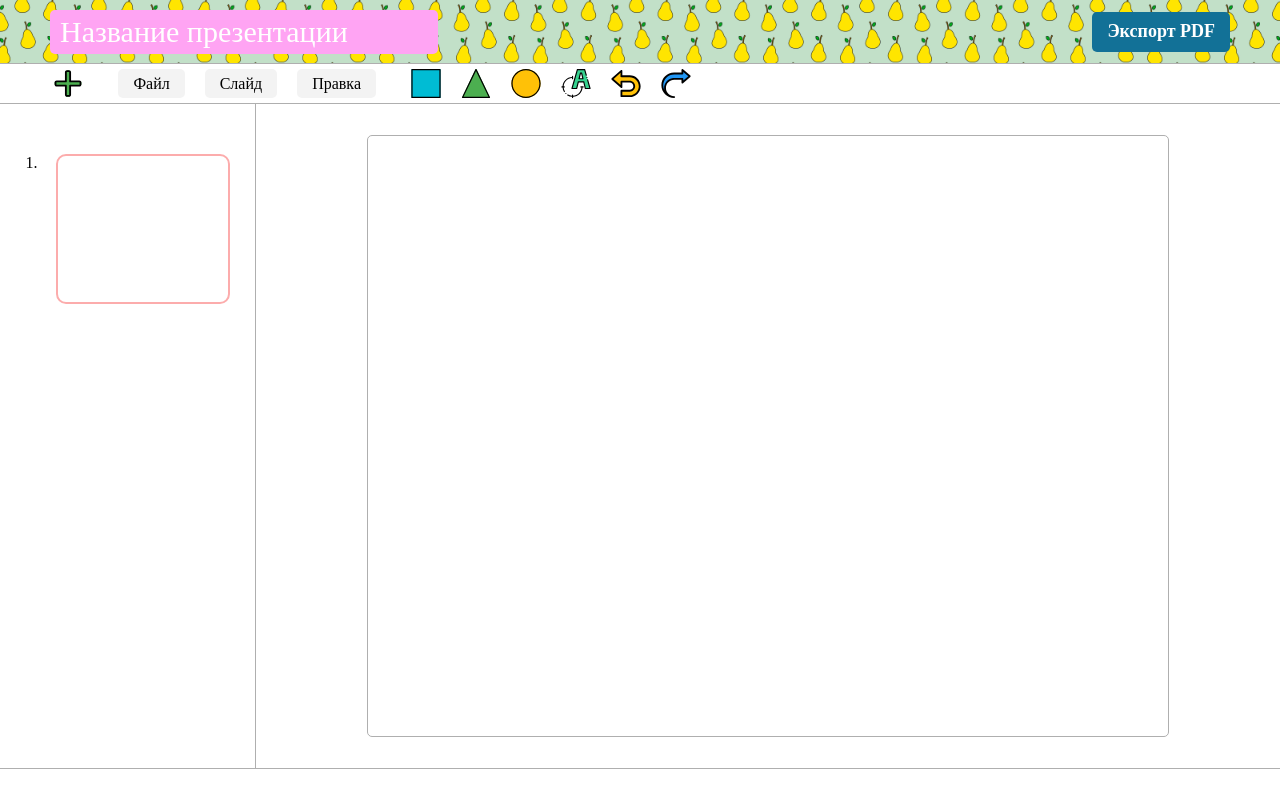
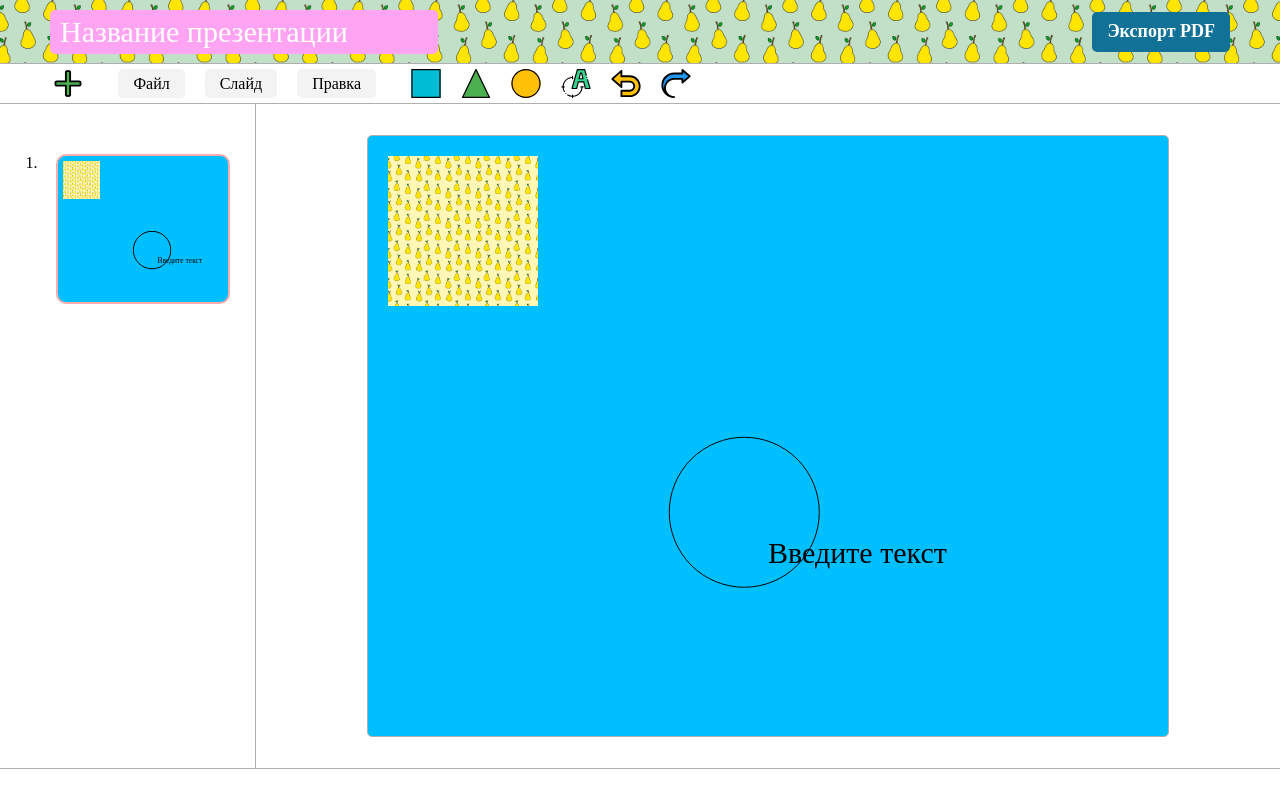
Before and after one commit to anatoliypus/beauty-slides, a React (Create React App) app: page / in a window 1280 px wide. Built offline with nearby package versions, Linux system fonts and the light colour scheme; a web font is replaced by a local one.

Commit message:
Example for instruments listener

```diff
--- a/src/dispatcher.tsx
+++ b/src/dispatcher.tsx
@@ -3,7 +3,7 @@ import { AppType, History } from './model/model';
 import ReactDOM from 'react-dom';
 import App from './App';
 import { cloneApp } from './methods/secondaryMethods';
-import { exportApp } from './methods/methods';
+import { exportApp, exportPDF } from './methods/methods';
 
 let globalState: AppType | null = null;
 const undoStack: History = [];
@@ -58,4 +58,8 @@ function exportAppLocally(): void {
     if (globalState) exportApp(globalState);
 }
 
+export function exportPDFApp() {
+    if (globalState) exportPDF(globalState);
+}
+
 export { init, dispatch, undo, redo, exportAppLocally }
--- a/src/index.tsx
+++ b/src/index.tsx
@@ -5,12 +5,12 @@ import { init } from './dispatcher';
 
 const settings = constructors.createSettings('800px', '600px');
 let app = constructors.createApp(settings);
-// app = addText(app);
-// app = moveItem(app, {id: app.slides[0].objects[0].id, x: 400, y: 400});
-// app = addFigure(app, 'circle');
-// app = moveItem(app, {id: app.slides[0].objects[1].id, x: 300, y: 300});
-// app = addImage(app, '/background-1.jpg');
-// app = setSlideBg(app, 'deepskyblue');
+app = addText(app);
+app = moveItem(app, {id: app.slides[0].objects[0].id, x: 400, y: 400});
+app = addFigure(app, 'circle');
+app = moveItem(app, {id: app.slides[0].objects[1].id, x: 300, y: 300});
+app = addImage(app, '/background-1.jpg');
+app = setSlideBg(app, 'deepskyblue');
 
 init(app);
 
--- a/src/methods/methods.ts
+++ b/src/methods/methods.ts
@@ -15,6 +15,7 @@ import {
 } from './secondaryMethods';
 import constructors from '../constructors/constructors';
 import { init } from '../dispatcher';
+import getObjects from '../view/SlideViewport/getObjects';
 
 // import deepFreeze from 'deep-freeze';
 
@@ -320,7 +321,7 @@ function getBase64(image: ImgObject): Promise<string> {
     });
 }
 
-export async function importApp() {
+export function importApp() {
     let input = document.createElement('input');
     input.style.display = 'none';
     input.type = 'file';
@@ -337,3 +338,7 @@ export async function importApp() {
     document.body.append(input);
     input.click();
 }
+
+export function exportPDF(app: AppType) {
+    console.log(app);
+}
--- a/src/view/Instruments/Instruments.tsx
+++ b/src/view/Instruments/Instruments.tsx
@@ -9,7 +9,7 @@ import TextIcon from './img/text.svg';
 import PlusIcon from './img/plus.svg';
 import UndoIcon from './img/undo.svg';
 import RedoIcon from './img/redo.svg';
-import { addSlide, importApp } from '../../methods/methods';
+import { addSlide, importApp, addFigure } from '../../methods/methods';
 import { dispatch, undo, redo, exportAppLocally } from '../../dispatcher';
 
 function addSlideButtonOnClick(): void {
@@ -38,6 +38,10 @@ const slideBtnContextMenuItems = [
     }
 ]
 
+function addRectButtonClick() {
+    dispatch(addFigure, 'rectangle');
+}
+
 export default function Instruments() {
   return (
     <div className={styles.instruments}>
@@ -45,7 +49,7 @@ export default function Instruments() {
       <ContextButton heading='Файл' contextMenuItems={fileBtnContextMenuItems} />
       <ContextButton heading='Слайд' contextMenuItems={slideBtnContextMenuItems} />
       <ContextButton heading='Правка' contextMenuItems={[]} />
-      <Button onClick={() => {}} imgUrl={ RectIcon } />
+      <Button onClick={addRectButtonClick} imgUrl={ RectIcon } />
       <Button onClick={() => {}} imgUrl={ TriangIcon } />
       <Button onClick={() => {}} imgUrl={ CircleIcon } />
       <Button onClick={() => {}} imgUrl={ TextIcon } />
--- a/src/view/SlideCarousel/Miniature.tsx
+++ b/src/view/SlideCarousel/Miniature.tsx
@@ -15,7 +15,6 @@ interface MiniatureProps {
 
 export default function Miniature(props: MiniatureProps) {
     function miniatureOnClick() {
-        console.log(1);
         dispatch(changeSlide, props.slide.id)
     }
     return (
--- a/src/view/Topbar/Topbar.tsx
+++ b/src/view/Topbar/Topbar.tsx
@@ -1,6 +1,6 @@
 import React, { useEffect, useRef } from 'react';
 import styles from './Topbar.module.css';
-import { dispatch } from '../../dispatcher';
+import { dispatch, exportPDFApp } from '../../dispatcher';
 import { changePresentationName } from '../../methods/methods';
 
 interface TopbarProps {
@@ -68,7 +68,7 @@ export default function Topbar(props: TopbarProps) {
     return (
         <div className={`${styles.topbar} ${styles[bgClassName]}`}>
             <input ref={input} className={styles.topbar__input} />
-            <button className={styles.exportBtn}>Экспорт PDF</button>
+            <button className={styles.exportBtn} onClick={exportPDFApp}>Экспорт PDF</button>
         </div>
     );
 }
```
